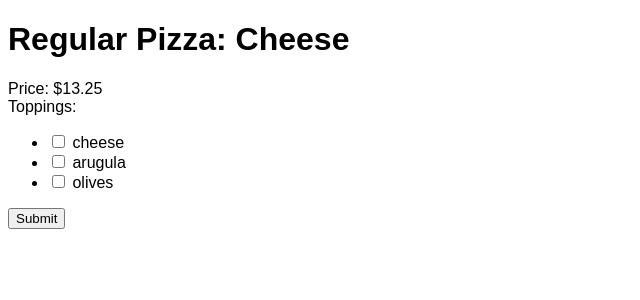
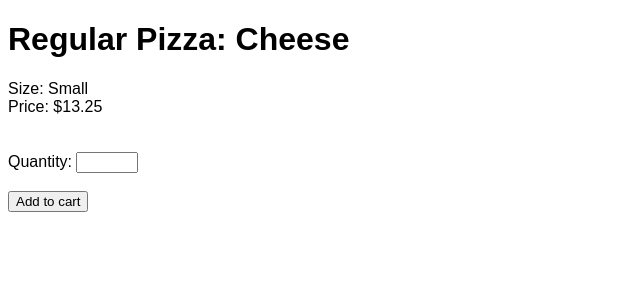
Before and after one commit to lhuhmann/pizza-orders, a Django app: page /orders/add_item/1/ in a window 1280 px wide. Shown: the top 300 px of the page, without its empty margins (0-640 px from the left). Run offline with Django 3.2, Linux system fonts and the light colour scheme; data comes from the database, SQL or seed files in the repository.

Commit message:
Add topping selection and quantity to order form

```diff
--- a/orders/templates/orders/add_item.html
+++ b/orders/templates/orders/add_item.html
@@ -1,19 +1,37 @@
 {% extends "orders/base.html" %}
 
 {% block body %}
-{% if item.first.menu == "Regular Pizza" or item.first.menu == "Sicilian Pizza" %}
-    <h1>{{ item.first.menu }}: {{ item.first.topping_type }}</h1>
+{% if item.menu == "Regular Pizza" or item.menu == "Sicilian Pizza" %}
+    <h1>{{ item.menu }}: {{ item.topping_type }}</h1>
 {% else %}
-    <h1>{{ item.first.menu }}: {{ item.first.item_type }}</h1>
+    <h1>{{ item.menu }}: {{ item.item_type }}</h1>
 {% endif %}
 
-<text>Price: ${{ item.first.price }}</text>
+<text>Size: {{ item.size }}</text>
+<br>
+<text>Price: ${{ item.price }}</text>
+<br>
+<br>
 
-{% if item.first.menu != "Salad" and item.first.menu != Pasta %}
-<form action="{% url 'add_item' item.first.id %}" method="post">
+{% if item.menu != "Salad" and item.menu != Pasta %}
+<form action="{% url 'add_item' item.id %}" method="post">
     {% csrf_token %}
-    {{ order_form }}
-    <input type="submit">
+    <input type="hidden" id="" name="item" value="{{ item.id }}">
+    <input type="hidden" id="" name="topping_num" value="{{ topping_num }}">
+    {% if topping_num > 0 %}
+        <text>Select your toppings</text>
+        <br>
+        {% for topping in topping_choices %}
+            <input type="checkbox" id="" name="topping" value="{{ topping.id }}">
+            <label for="{{ topping.topping }}">{{ topping.topping }}</label><br>
+        {% endfor %}
+    {% endif %}
+    <br>
+    <label for="quantity">Quantity:</label>
+    <input type="number" min="1" max="10" id="" name="quantity" style="width: 4em">
+    <br>
+    <br>
+    <input type="submit" value="Add to cart">
 </form>
 
 {% endif %}
--- a/orders/views.py
+++ b/orders/views.py
@@ -3,24 +3,27 @@ import sys
 from django import forms
 from django.shortcuts import render
 from django.http import HttpResponse
+from django.http import HttpResponseRedirect
+from django.urls import reverse
 
-from .models import Item, ItemTypeTopping
+from .models import Item, ItemTypeTopping, ToppingType
 
 # Forms
-class OrderForm(forms.Form):
-    toppings_choices = (
-        ("t1", "cheese"),
-        ("t2", "arugula"),
-        ("t3", "olives"),
-    )
-    toppings = forms.MultipleChoiceField(choices=toppings_choices, widget=forms.CheckboxSelectMultiple)
+# class OrderForm(forms.Form):
+#     toppings_test = ItemTypeTopping.objects.filter()
+#     toppings_choices = (
+#         ("t1", "cheese"),
+#         ("t2", "arugula"),
+#         ("t3", "olives"),
+#     )
+#     toppings = forms.MultipleChoiceField(choices=toppings_choices, widget=forms.CheckboxSelectMultiple)
 
-    def clean_toppings(self):
-        print(self.cleaned_data, file=sys.stderr)
-        value = self.cleaned_data['toppings']
-        if len(value) > 2:
-            raise forms.ValidationError("You can't select more than 2 items.")
-        return value
+#     def clean_toppings(self):
+#         print(self.cleaned_data, file=sys.stderr)
+#         value = self.cleaned_data['toppings']
+#         if len(value) > 2:
+#             raise forms.ValidationError("You can't select more than 2 items.")
+#         return value
 
 # Create your views here.
 def index(request):
@@ -42,14 +45,39 @@ def menu(request):
         }
     })
 
+def validate_toppings(topping_num, toppings):
+    if len(toppings) > topping_num:
+        raise forms.ValidationError(f'Only {topping_num} toppings are permitted for this item.')
+
 def add_item(request, item_id):
     if request.method == "POST":
-        order_form = OrderForm(request.POST)
-        if order_form.is_valid():
-            data = order_form.cleaned_data
+        data = request.POST
+        print("data", file=sys.stderr)
+        print(data, file=sys.stderr)
+        item_id = data["item"]
+        topping_num = int(data["topping_num"])
+        quantity = data["quantity"]
+        if "topping" in data:
+            # It's necessary to use getlist here, since using the key directly as above
+            # only returns the last value if there are multiple values associated with the key.
+            topping_ids = request.POST.getlist("topping")
+            # topping_ids may be either string or list of strings
+            # want a consistent format, so convert to list of ints
+            if isinstance(topping_ids, str):
+                topping_ids = [int(topping_ids)]
+            else:
+                topping_ids = list(map(int, topping_ids))
+            validate_toppings(topping_num, topping_ids)
+        # order_form = OrderForm(request.POST)
+        # if order_form.is_valid():
+            # data = order_form.cleaned_data
+        # redirect user to menu page (probably not exactly what we want)
+        return HttpResponseRedirect(reverse("menu"))
     else:
-        order_form = OrderForm()
-    return render(request, "orders/add_item.html", {
-        "item": Item.objects.filter(id = item_id),
-        "order_form": order_form
+        # order_form = OrderForm()
+        item = Item.objects.filter(id = item_id).first()
+        return render(request, "orders/add_item.html", {
+            "item": item,
+            "topping_choices": ItemTypeTopping.objects.filter(item_type = item.item_type),
+            "topping_num": ToppingType.objects.filter(topping_type = item.topping_type).first().topping_num
     })
```
